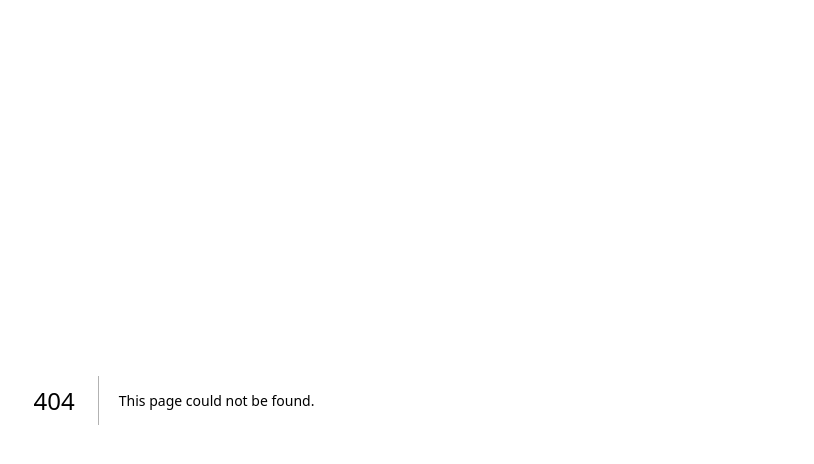
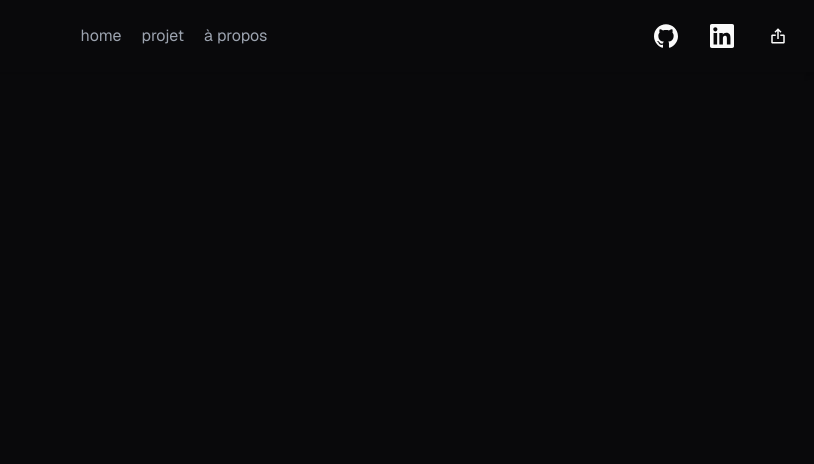
Before and after one commit to Ayo5/portfolio, a Next.js app: page /about in a window 1280 px wide. Before the commit this address had no page. Shown: the top 464 px of the page, without its empty margins (466-1280 px from the left). Built offline with nearby package versions, Linux system fonts and the light colour scheme.

Commit message:
Rootage de la page projet et about

```diff
--- a/app/_components/Header.tsx
+++ b/app/_components/Header.tsx
@@ -8,7 +8,7 @@ export const Header = () => {
     return (
         <header className="sticky top-0">
             {/* Container for buttons aligned at the top-left */}
-            <div className="absolute top-0 left-0 m-4 flex space-x-4">
+            <div className="absolute top-0 right-0 m-4 flex space-x-4">
                 <Button className="p-2">
                     <GitHubIcon size={24}/>
                 </Button>
--- a/app/_components/HostPage.tsx
+++ b/app/_components/HostPage.tsx
@@ -1,13 +1,19 @@
 import {Section} from "@/app/_components/Section";
 import {Button} from "@/components/ui/button";
+import Link from "next/link";
+
 
 export const HostPage = () => {
     return (
         <Section className="flex flex-col items-center justify-center h-screen bg-cover bg-center">
             {/* Buttons above the title */}
-            <div className="mb-0.5 space-x-1">
-                <Button className="p-2 font-sans text-gray-400">Projet</Button>
-                <Button className="p-2 font-sans text-gray-400">À propos</Button>
+            <div className="mb-5 space-x-1">
+                <Link href="/projet">
+                    <Button className="p-2 font-sans text-gray-400">projet</Button>
+                </Link>
+                <Link href="/about">
+                    <Button className="p-2 font-sans text-gray-400">à propos</Button>
+                </Link>
             </div>
 
             {/* Title */}
@@ -16,7 +22,7 @@ export const HostPage = () => {
             </h1>
 
             {/* Text below the title */}
-            <p className="mt-2 text-lg text-center text-gray-300">
+            <p className="mt-5 text-lg text-center text-gray-300">
                 Développeur passionné et créatif
             </p>
         </Section>
--- /dev/null
+++ b/app/about/page.tsx
@@ -0,0 +1,30 @@
+import React from 'react';
+import {Header} from "@/app/_components/Header";
+import Link from "next/link";
+import {Button} from "@/components/ui/button";
+
+const About = () => {
+    return (
+        <div>
+            {/* Affichage du Header */}
+            <Header/>
+
+            {/* Section des boutons en haut */}
+            <div className="flex justify-center sticky top-0 p-4 shadow-md z-10">
+                <div className="space-x-1">
+                    <Link href="/">
+                        <Button className="p-2 font-sans text-gray-400">home</Button>
+                    </Link>
+                    <Link href="/projet">
+                        <Button className="p-2 font-sans text-gray-400">projet</Button>
+                    </Link>
+                    <Link href="/about">
+                        <Button className="p-2 font-sans text-gray-400">à propos</Button>
+                    </Link>
+                </div>
+            </div>
+        </div>
+    );
+};
+
+export default About;
--- /dev/null
+++ b/app/projet/page.tsx
@@ -0,0 +1,30 @@
+import React from 'react';
+import Link from "next/link";
+import { Button } from "@/components/ui/button";
+import { Header } from "@/app/_components/Header";
+
+const Projet = () => {
+    return (
+        <div>
+            {/* Affichage du Header */}
+            <Header />
+
+            {/* Section des boutons en haut */}
+            <div className="flex justify-center sticky top-0 p-4 shadow-md z-10">
+                <div className="space-x-1">
+                    <Link href="/">
+                        <Button className="p-2 font-sans text-gray-400">Home</Button>
+                    </Link>
+                    <Link href="/projet">
+                        <Button className="p-2 font-sans text-gray-400">Projet</Button>
+                    </Link>
+                    <Link href="/about">
+                        <Button className="p-2 font-sans text-gray-400">À propos</Button>
+                    </Link>
+                </div>
+            </div>
+        </div>
+    );
+};
+
+export default Projet;
```
